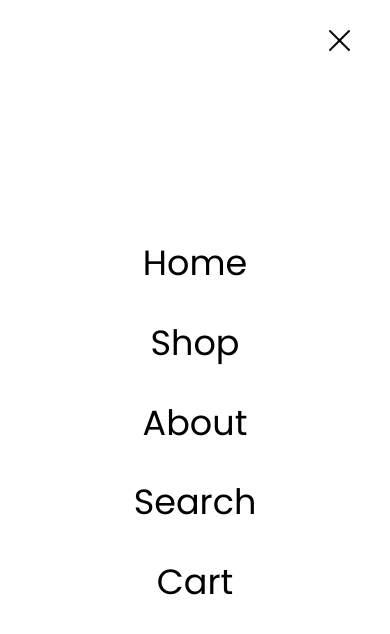
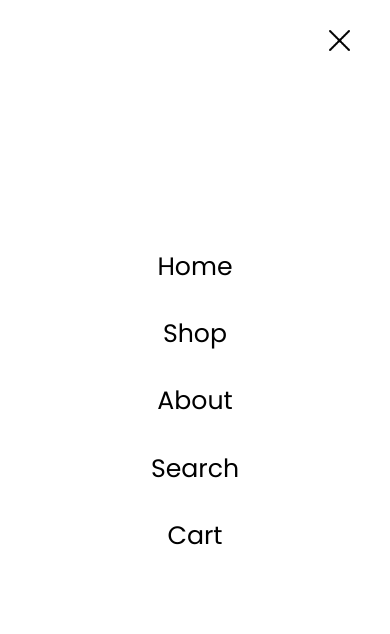
Before and after one commit to DiarCode/DiarCode.github.io, a plain HTML site: page index.html in a window 390 px wide. Both pictures are taken after a click on the element 337 px from the left and 38 px from the top of the page. Drawn offline with Linux system fonts and the light colour scheme; a web font is replaced by a local one.

Commit message:
burger fz adjust

```diff
--- a/css/about.css
+++ b/css/about.css
@@ -443,8 +443,8 @@ footer{
 	}
 
 	.navbar__nav a{
-		font-size: 2.5rem;
-		padding: 1.6rem;
+		font-size: 1.8rem;
+		margin-bottom: 3rem;
 		text-align: center;
 		margin-right: 0;
 	}
--- a/css/cart.css
+++ b/css/cart.css
@@ -674,8 +674,8 @@ footer{
 	}
 
 	.navbar__nav a{
-		font-size: 2.5rem;
-		padding: 1.6rem;
+		font-size: 1.8rem;
+		margin-bottom: 3rem;
 		text-align: center;
 		margin-right: 0;
 	}
--- a/css/home.css
+++ b/css/home.css
@@ -432,8 +432,8 @@ footer{
 	}
 
 	.navbar__nav a{
-		font-size: 2.5rem;
-		padding: 1.6rem;
+		font-size: 1.8rem;
+		margin-bottom: 3rem;
 		text-align: center;
 		margin-right: 0;
 	}
--- a/css/product.css
+++ b/css/product.css
@@ -687,8 +687,8 @@ footer{
 	}
 
 	.navbar__nav a{
-		font-size: 2.5rem;
-		padding: 1.6rem;
+		font-size: 1.8rem;
+		margin-bottom: 3rem;
 		text-align: center;
 		margin-right: 0;
 	}
--- a/css/search.css
+++ b/css/search.css
@@ -487,8 +487,8 @@ footer{
 	}
 
 	.navbar__nav a{
-		font-size: 2.5rem;
-		padding: 1.6rem;
+		font-size: 1.8rem;
+		margin-bottom: 3rem;
 		text-align: center;
 		margin-right: 0;
 	}
--- a/css/shop.css
+++ b/css/shop.css
@@ -428,8 +428,8 @@ footer{
 	}
 
 	.navbar__nav a{
-		font-size: 2.5rem;
-		padding: 1.6rem;
+		font-size: 1.8rem;
+		margin-bottom: 3rem;
 		text-align: center;
 		margin-right: 0;
 	}
```
